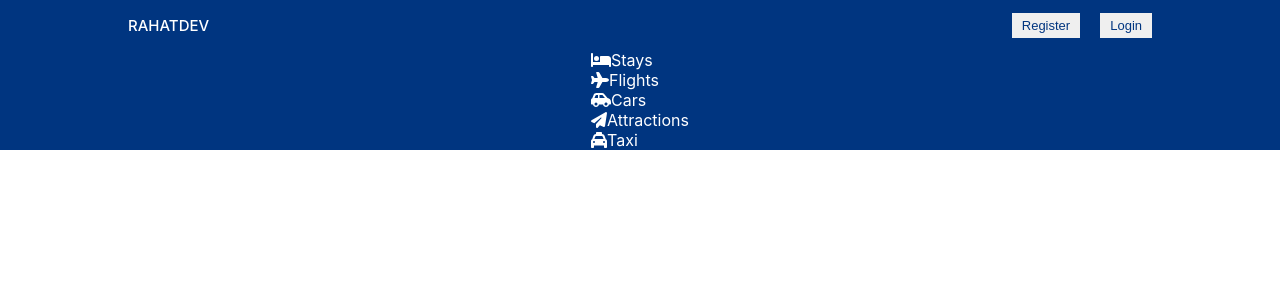
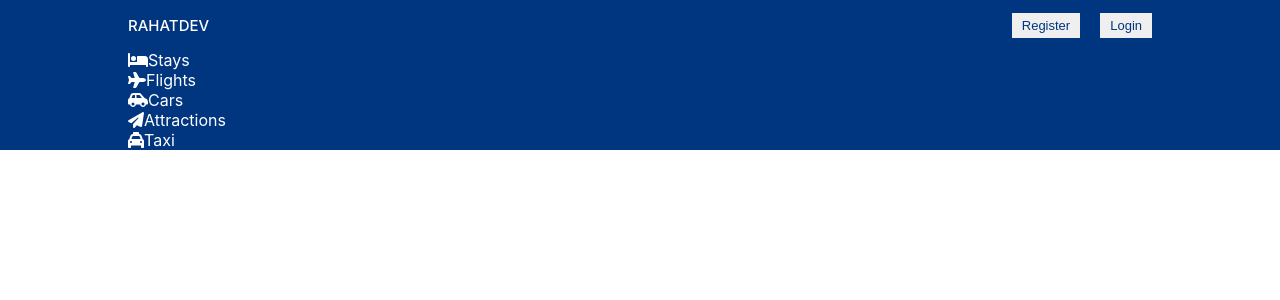
Before and after one commit to bellicose77/booking-app-clientside, a React (Create React App) app: page / in a window 1280 px wide. Shown: the top 300 px of the page. Built offline with nearby package versions, Linux system fonts and the light colour scheme.

Commit message:
header section

```diff
--- a/src/components/Header/Header.css
+++ b/src/components/Header/Header.css
@@ -5,5 +5,6 @@
     justify-content: center;
 }
 .headerContainer{
-
+    width: 100%;
+    max-width: 1024px;
 }
```
